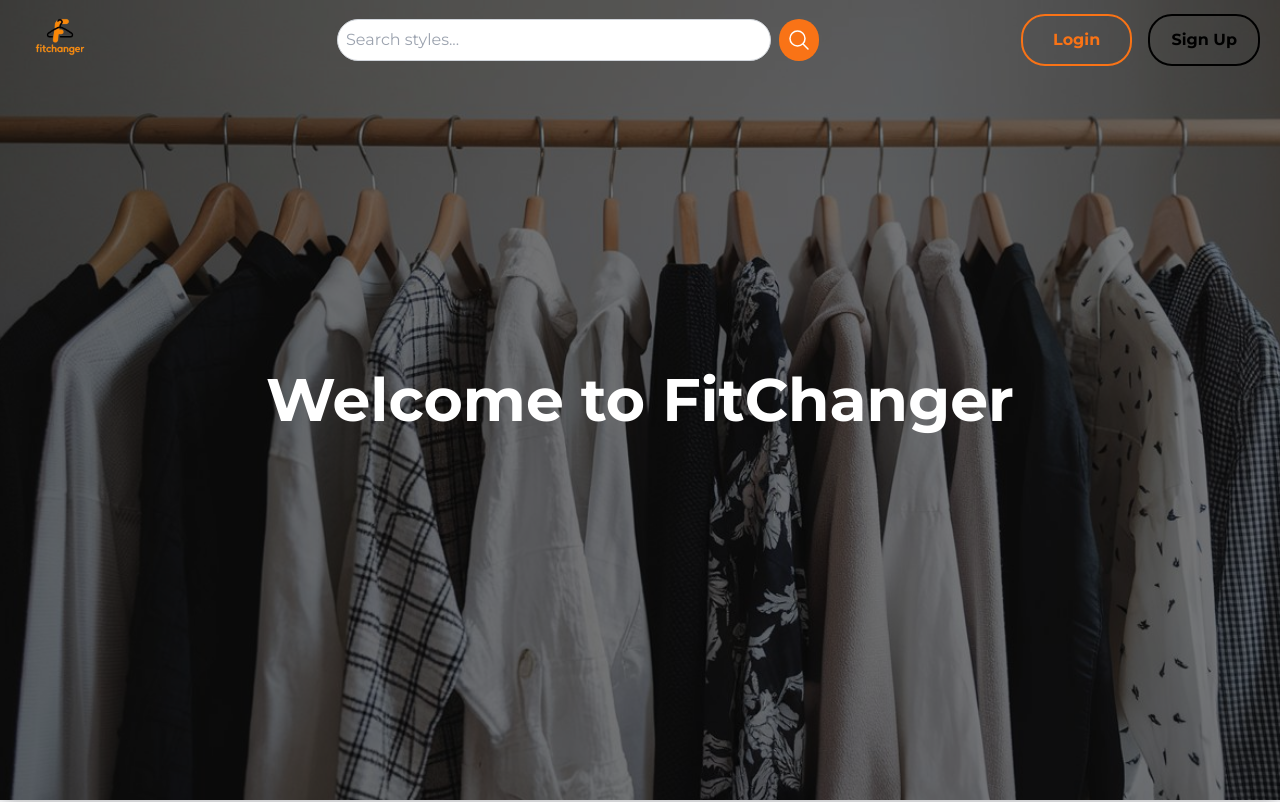
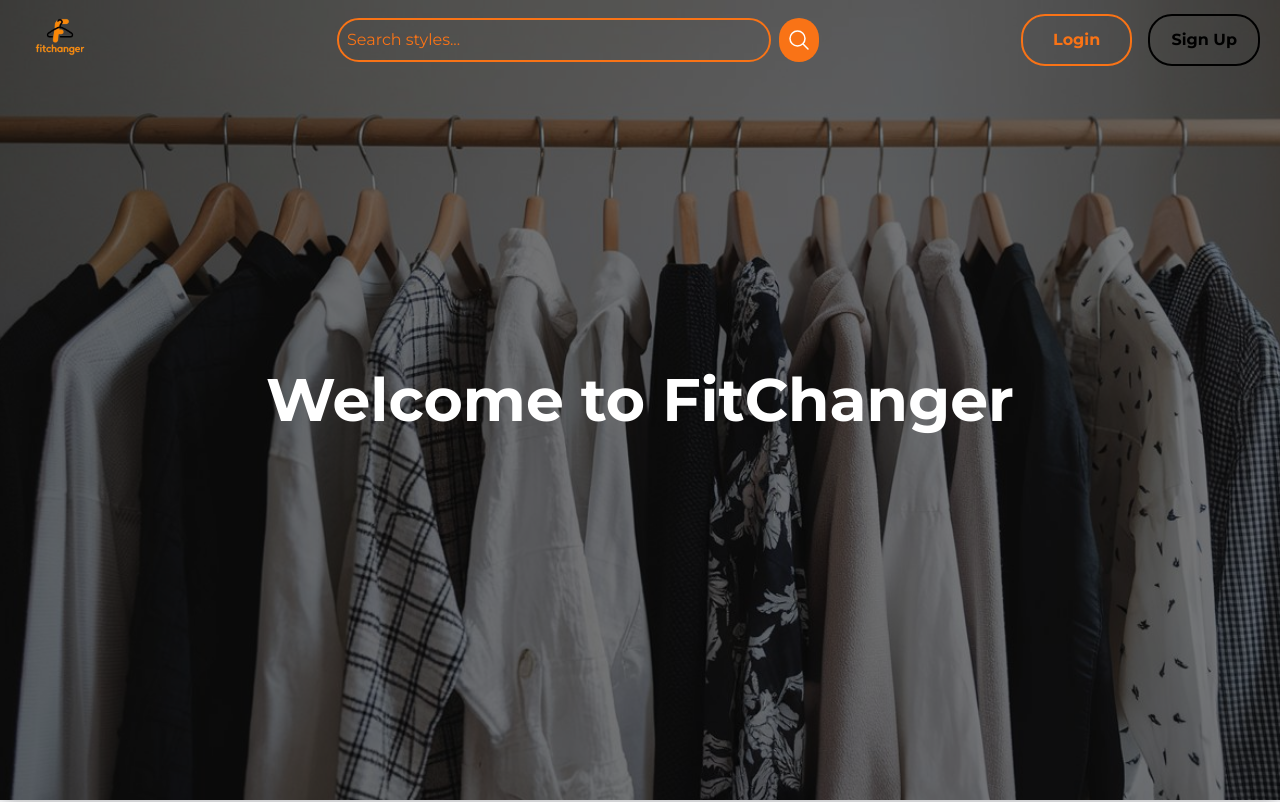
Before and after one commit to degviela/fitchanger, a React (Create React App) app: page / in a window 1280 px wide. Shown: the top 802 px of the page. Built offline with nearby package versions, Linux system fonts and the light colour scheme.

Commit message:
Update Header.jsx
.

```diff
--- a/src/components/Header/Header.jsx
+++ b/src/components/Header/Header.jsx
@@ -44,11 +44,11 @@ const Header = () => {
                         placeholder="Search styles..."
                         value={searchQuery}
                         onChange={handleSearchChange}
-                        className="max-w-[80%] sm:w-[70%] p-2 rounded-3xl border border-gray-300 focus:outline-none focus:ring-2 focus:ring-orange-500"
+                        className=" bg-transparent text-white max-w-[80%] sm:w-[70%] p-2 rounded-3xl border-2 border-orange-500 focus:outline-none focus:ring-2 focus:ring-orange-500 placeholder-orange-500"
                     />
                     <button
                         type="submit"
-                        className="ml-2 p-2 bg-orange-500 text-white rounded-3xl hover:bg-orange-600 transition duration-300"
+                        className=" cursor-pointer ml-2 p-2 bg-orange-500 text-white rounded-3xl hover:bg-orange-600 transition duration-300"
                     >
                         <svg xmlns="http://www.w3.org/2000/svg" fill="none" viewBox="0 0 24 24" strokeWidth={1.5} stroke="currentColor" className="size-6">
                             <path strokeLinecap="round" strokeLinejoin="round" d="m21 21-5.197-5.197m0 0A7.5 7.5 0 1 0 5.196 5.196a7.5 7.5 0 0 0 10.607 10.607Z" />
```
